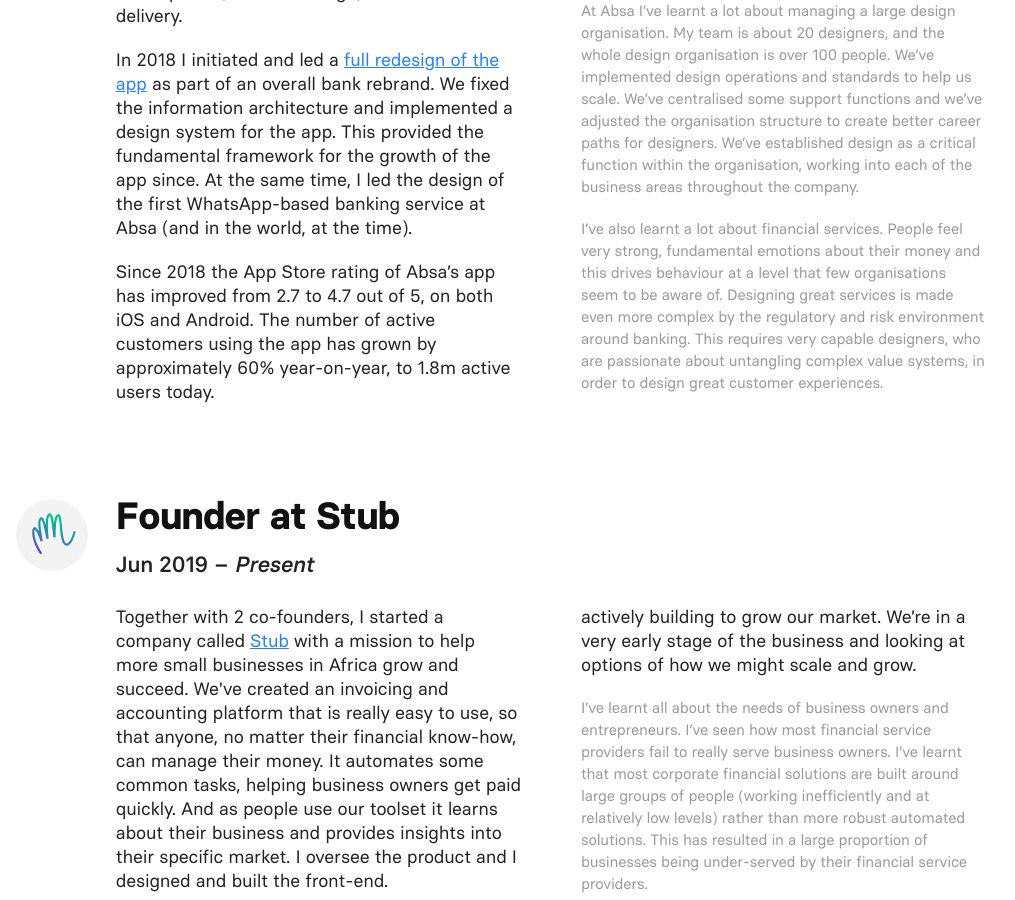
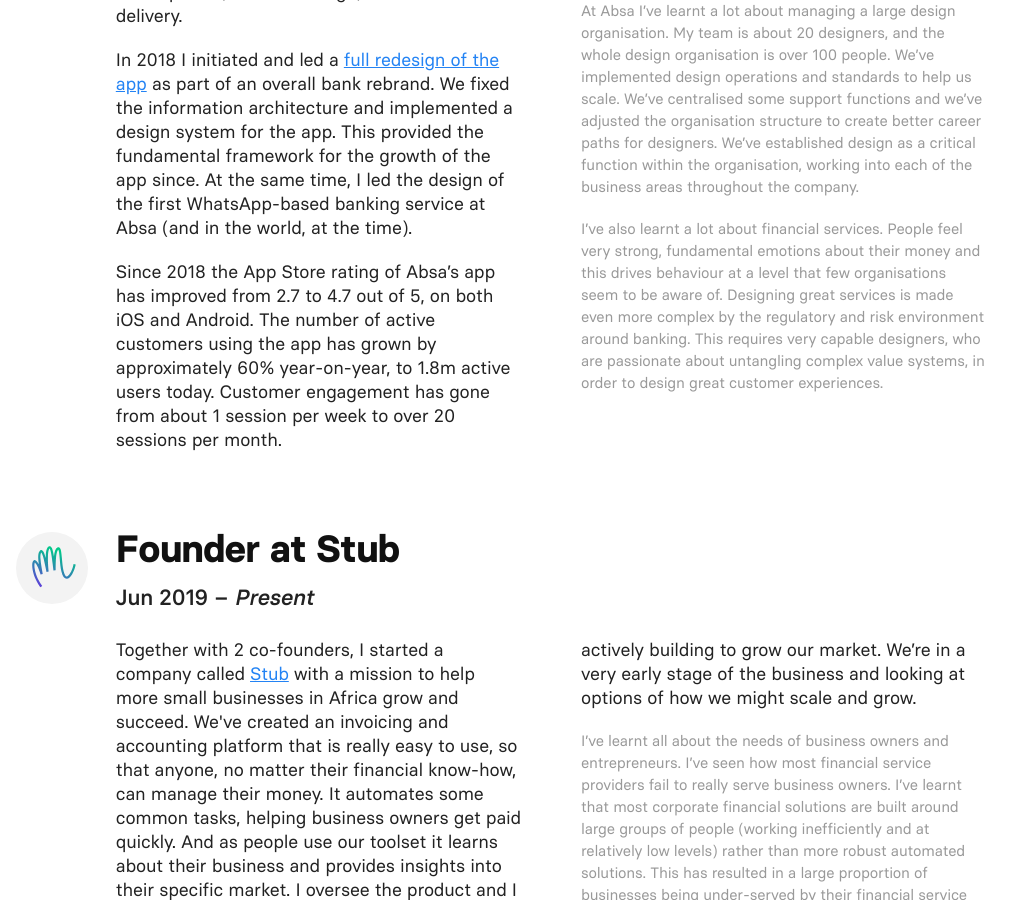
Before and after one commit to stuartwiener/stuartwiener.github.io, a Jekyll site: the page built from experience.html, in a window 1280 px wide and 900 px high, scrolled down 738 px. Shown: the whole window, without its empty margins (89-1104 px from the left). Built offline with Jekyll 4.4.1, drawn with Linux system fonts in a browser that asks for light colours.

Commit message:
more numbers

```diff
--- a/experience.html
+++ b/experience.html
@@ -22,7 +22,7 @@
     <div class="content">
         <p>I lead the design team responsible for Absa’s banking app. We work closely with product leaders, engineers, business partners and our other channels to design and ship financial services to customers. Our design work covers everything from discovery, concept development, detailed design, validation and delivery.</p>
         <p>In 2018 I initiated and led a <a href="{% link absa.html %}" target="_blank">full redesign of the app</a> as part of an overall bank rebrand. We fixed the information architecture and implemented a design system for the app. This provided the fundamental framework for the growth of the app since. At the same time, I led the design of the first WhatsApp-based banking service at Absa (and in the world, at the time).</p>
-        <p>Since 2018 the App Store rating of Absa’s app has improved from 2.7 to 4.7 out of 5, on both iOS and Android. The number of active customers using the app has grown by approximately 60% year-on-year, to 1.8m active users today.</p>
+        <p>Since 2018 the App Store rating of Absa’s app has improved from 2.7 to 4.7 out of 5, on both iOS and Android. The number of active customers using the app has grown by approximately 60% year-on-year, to 1.8m active users today. Customer engagement has gone from about 1 session per week to over 20 sessions per month.</p>
         <p>I've also shaped the design organisation at Absa. I created a skill development framework for designers to work with their mentors to grow their design skills. I helped develop our grad program. And I’ve hired and mentored many designers across the teams.</p>
         <p class="sidebar">At Absa I’ve learnt a lot about managing a large design organisation. My team is about 20 designers, and the whole design organisation is over 100 people. We’ve implemented design operations and standards to help us scale. We’ve centralised some support functions and we’ve adjusted the organisation structure to create better career paths for designers. We’ve established design as a critical function within the organisation, working into each of the business areas throughout the company.</p>
         <p class="sidebar"> I’ve also learnt a lot about financial services. People feel very strong, fundamental emotions about their money and this drives behaviour at a level that few organisations seem to be aware of. Designing great services is made even more complex by the regulatory and risk environment around banking. This requires very capable designers, who are passionate about untangling complex value systems, in order to design great customer experiences.</p>
```
